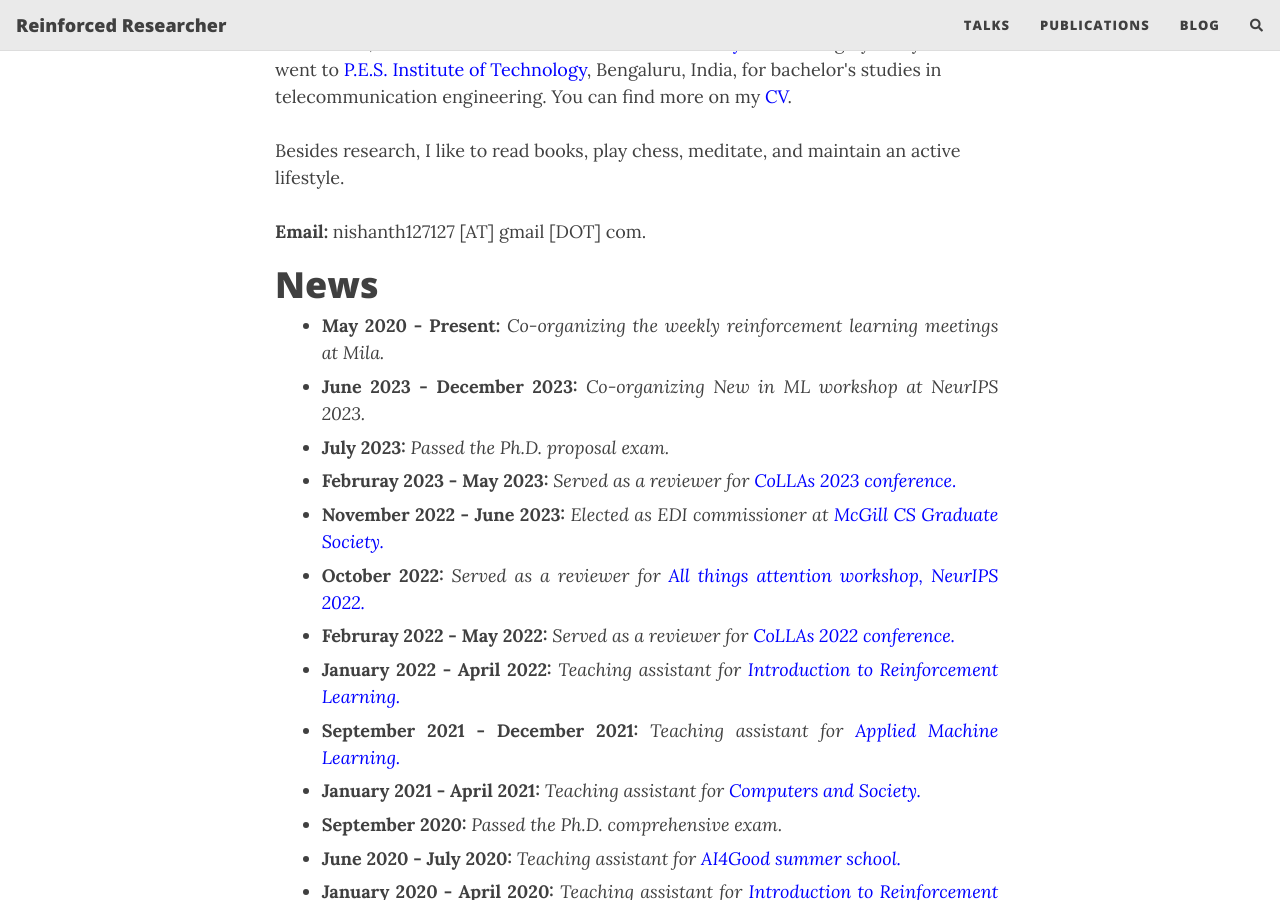
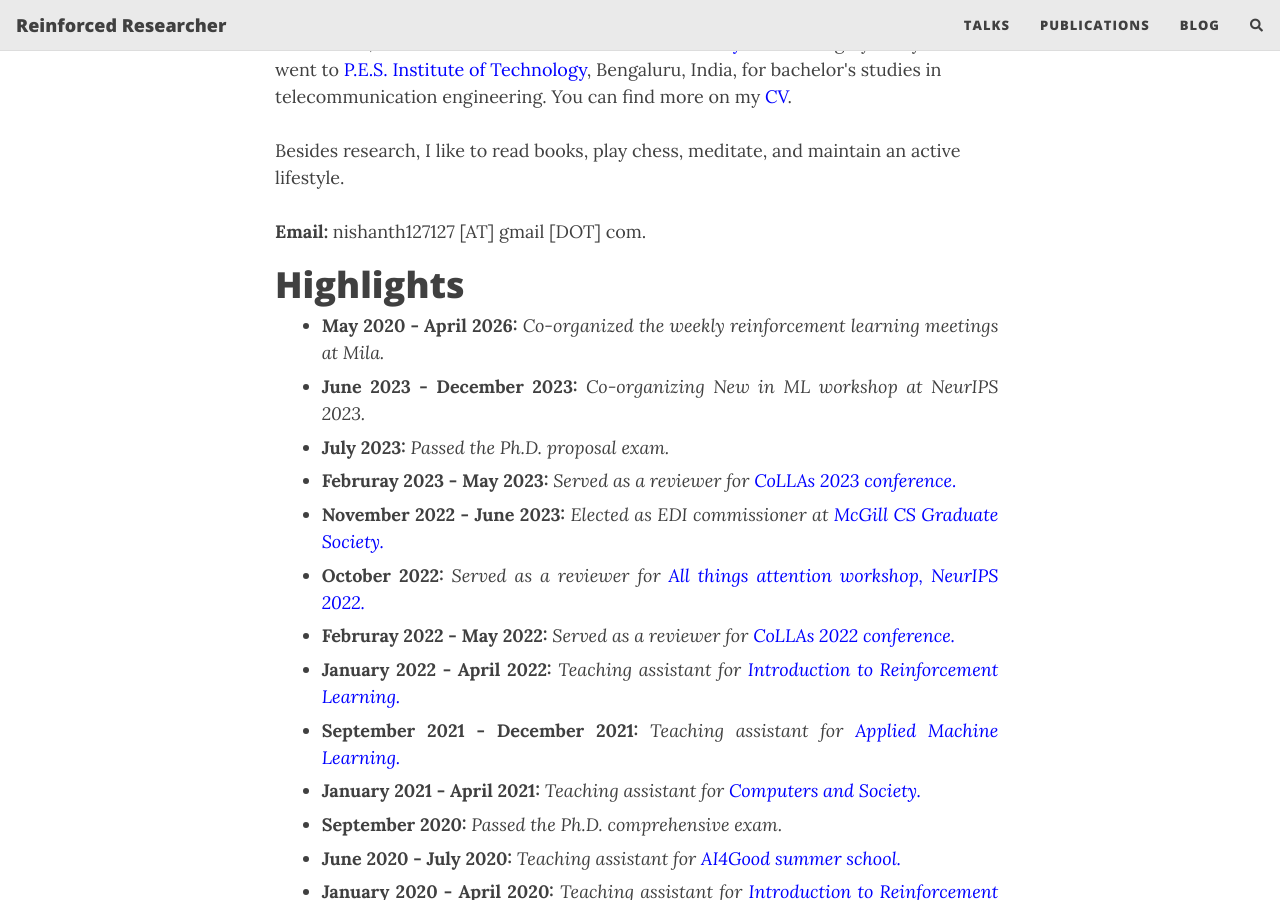
Before and after one commit to NishanthVAnand/nishanthvanand.github.io, a Jekyll site: the page built from index.html, in a window 1280 px wide and 900 px high, scrolled down 626 px. Built offline with Jekyll 4.4.1, drawn with Linux system fonts in a browser that asks for light colours; nearby versions of some CDN libraries; the list of posts is cut into pages by our own code; comment, search, counter and statistics services are not loaded.

Commit message:
updated website

```diff
--- a/_config.yml
+++ b/_config.yml
@@ -37,7 +37,7 @@ navbar-links:
 
 # Image to show in the navigation bar - works best with a square image
 # Remove this parameter if you don't want an image in the navbar
-avatar: "/assets/img/mypic2.jpg"
+avatar: "/assets/img/my_pic.png"
 
 # By default, the image is cut into a circle. You can disable this behaviour by setting 'round-avatar: false'
 round-avatar: true
@@ -65,6 +65,7 @@ social-network-links:
 #  reddit: yourname
   linkedin: nishanth-anand-vemgal-185a5757
   instagram: itsNVA7
+  substack: itsnva7
 #  xing: yourname
 #  stackoverflow:
 #  snapchat:
--- a/index.html
+++ b/index.html
@@ -24,10 +24,10 @@ Besides research, I like to read books, play chess, meditate, and maintain an ac
 <br></br>
 <b>Email:</b> nishanth127127 [AT] gmail [DOT] com.
 
-<h1>News</h1>
+<h1>Highlights</h1>
 
 <ul>
-  <li class="news"> <b>May 2020 - Present:</b> <i>Co-organizing the weekly reinforcement learning meetings at Mila.</i></li>
+  <li class="news"> <b>May 2020 - April 2026:</b> <i>Co-organized the weekly reinforcement learning meetings at Mila.</i></li>
 
   <li class="news"> <b>June 2023 - December 2023:</b> <i>Co-organizing New in ML workshop at NeurIPS 2023.</i></li>
 
```
Also changed, not shown: teaching.md (added).
